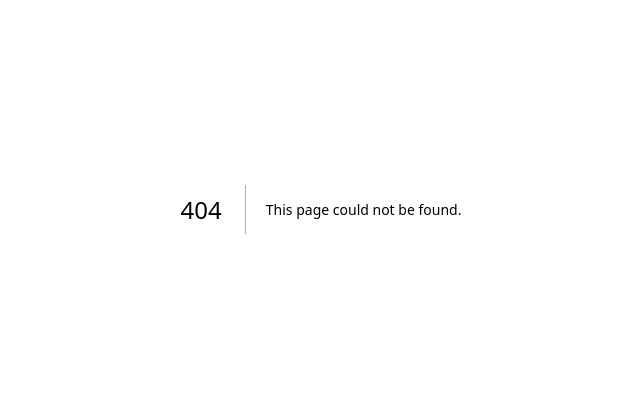
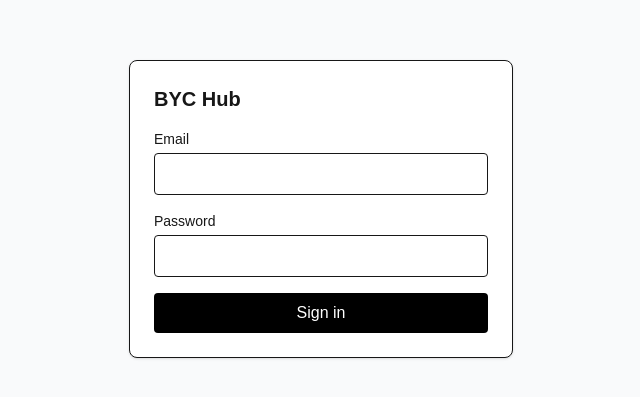
Before and after one commit to BycConsulting/BYCHub, a Next.js app: page /login in a window 1280 px wide. Before the commit this address had no page. Shown: the part 191-588 px from the top of the page, without its empty margins (319-959 px from the left). Built offline with nearby package versions, Linux system fonts and the light colour scheme.

Commit message:
feat: add login page and auth helpers

```diff
--- /dev/null
+++ b/app/login/actions.ts
@@ -0,0 +1,28 @@
+'use server'
+
+import { redirect } from 'next/navigation'
+import { createClient } from '@/lib/supabase/server'
+
+export async function login(formData: FormData) {
+  const email = String(formData.get('email') ?? '')
+  const password = String(formData.get('password') ?? '')
+
+  if (!email || !password) {
+    redirect('/login?error=' + encodeURIComponent('Email and password are required'))
+  }
+
+  const supabase = await createClient()
+  const { error } = await supabase.auth.signInWithPassword({ email, password })
+
+  if (error) {
+    redirect('/login?error=' + encodeURIComponent(error.message))
+  }
+
+  redirect('/leads')
+}
+
+export async function logout() {
+  const supabase = await createClient()
+  await supabase.auth.signOut()
+  redirect('/login')
+}
--- /dev/null
+++ b/app/login/page.tsx
@@ -0,0 +1,39 @@
+import { login } from './actions'
+
+export default async function LoginPage({
+  searchParams,
+}: {
+  searchParams: Promise<{ error?: string }>
+}) {
+  const { error } = await searchParams
+
+  return (
+    <div className="flex min-h-screen items-center justify-center bg-gray-50">
+      <form action={login} className="w-full max-w-sm space-y-4 rounded-lg border bg-white p-6 shadow-sm">
+        <h1 className="text-xl font-semibold">BYC Hub</h1>
+        {error && <p className="rounded bg-red-50 p-2 text-sm text-red-600">{error}</p>}
+        <div>
+          <label className="block text-sm font-medium" htmlFor="email">
+            Email
+          </label>
+          <input id="email" name="email" type="email" required className="mt-1 w-full rounded border px-3 py-2" />
+        </div>
+        <div>
+          <label className="block text-sm font-medium" htmlFor="password">
+            Password
+          </label>
+          <input
+            id="password"
+            name="password"
+            type="password"
+            required
+            className="mt-1 w-full rounded border px-3 py-2"
+          />
+        </div>
+        <button type="submit" className="w-full rounded bg-black py-2 text-white">
+          Sign in
+        </button>
+      </form>
+    </div>
+  )
+}
--- /dev/null
+++ b/lib/access.ts
@@ -0,0 +1,39 @@
+import { redirect } from 'next/navigation'
+import { createClient } from '@/lib/supabase/server'
+import type { UserRole } from '@/types/database'
+
+export interface CurrentUser {
+  id: string
+  email: string
+  name: string
+  role: UserRole
+}
+
+export async function getCurrentUser(): Promise<CurrentUser | null> {
+  const supabase = await createClient()
+  const {
+    data: { user },
+  } = await supabase.auth.getUser()
+
+  if (!user) return null
+
+  const { data: profile } = await supabase
+    .from('users')
+    .select('id, email, name, role')
+    .eq('id', user.id)
+    .single()
+
+  return profile
+}
+
+export async function requireUser(): Promise<CurrentUser> {
+  const user = await getCurrentUser()
+  if (!user) redirect('/login')
+  return user
+}
+
+export async function requireAdmin(): Promise<CurrentUser> {
+  const user = await requireUser()
+  if (user.role !== 'admin') redirect('/leads')
+  return user
+}
```
